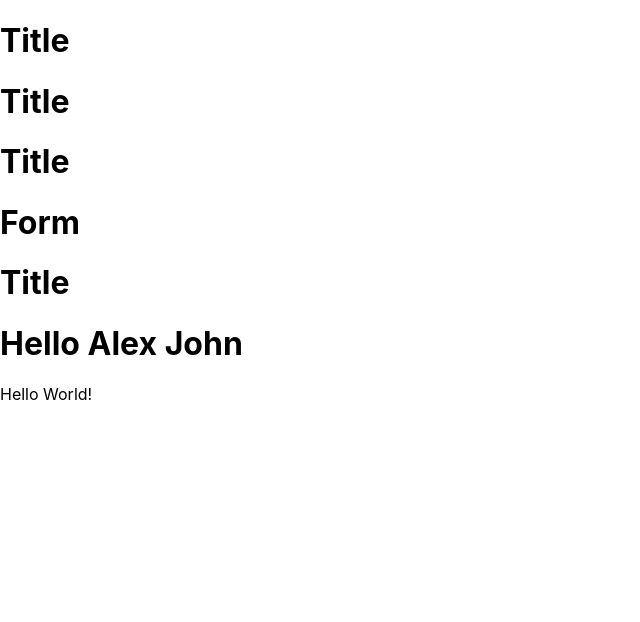
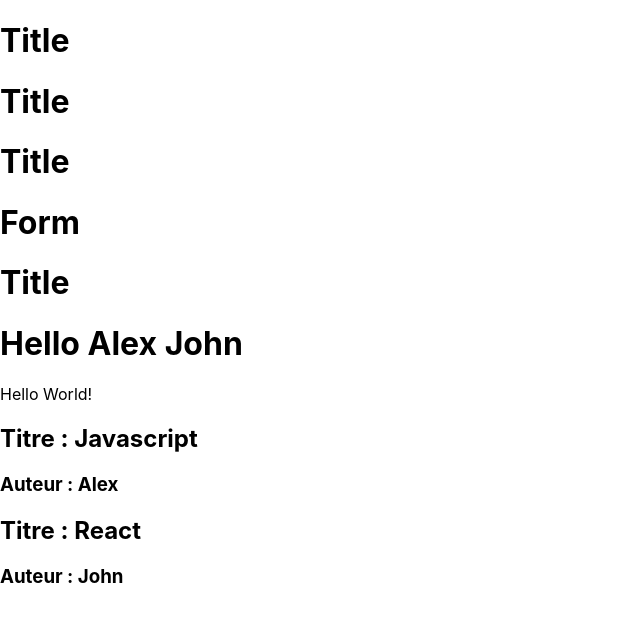
Before and after one commit to abjava88/cours-react1, a React (Create React App) app: page / in a window 1280 px wide. Shown: the top 622 px of the page, without its empty margins (0-640 px from the left). Built offline with nearby package versions, Linux system fonts and the light colour scheme; the HTML template or start-up script is replaced by a standard one.

Commit message:
Exemples JSX.

```diff
--- a/src/App.js
+++ b/src/App.js
@@ -1,6 +1,8 @@
 import Form from "./components/ch03/Form";
 import Test from "./components/ch03/Test";
 import Title from "./components/ch03/Title";
+import Title2 from "./components/ch03/Title2";
+import Title3 from "./components/ch03/Title3";
 
 function App() {
   return (
@@ -10,6 +12,8 @@ function App() {
       <Title />
       <Form />
       <Test />
+      <Title2 title="Javascript" author="Alex" />
+      <Title3 title="React" author="John" />
     </div>
   );
 }
--- a/src/components/ch03/Form.js
+++ b/src/components/ch03/Form.js
@@ -1,7 +1,7 @@
 import React from 'react'
 import Title from './Title'
 
-const Form = () => {
+const Form = (props) => {
   return (
     <div>
         <h1>Form</h1>
--- /dev/null
+++ b/src/components/ch03/Title2.js
@@ -0,0 +1,12 @@
+import React from "react";
+
+const Title2 = (props) => {
+  return (
+    <div>
+      <h2>Titre : {props.title}</h2>
+      <h3>Auteur : {props.author}</h3>
+    </div>
+  );
+};
+
+export default Title2;
--- /dev/null
+++ b/src/components/ch03/Title3.js
@@ -0,0 +1,12 @@
+import React from 'react'
+
+const Title3 = ({title, author}) => {
+  return (
+    <div>
+      <h2>Titre : {title}</h2>
+      <h3>Auteur : {author}</h3>
+    </div>
+  )
+}
+
+export default Title3
```
